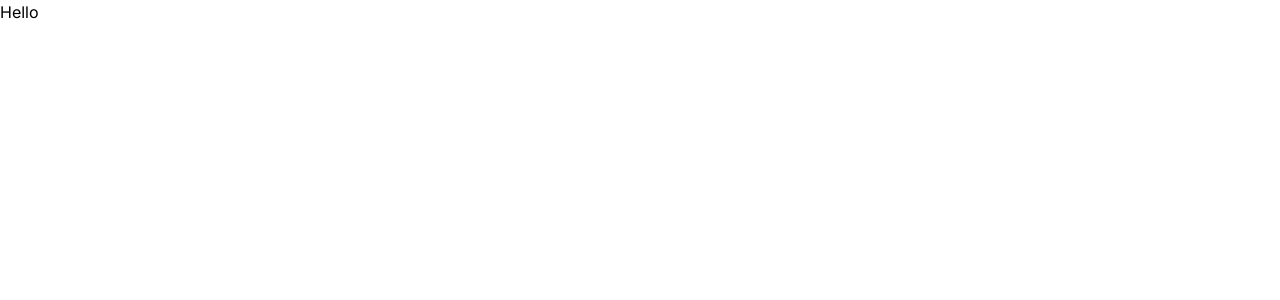
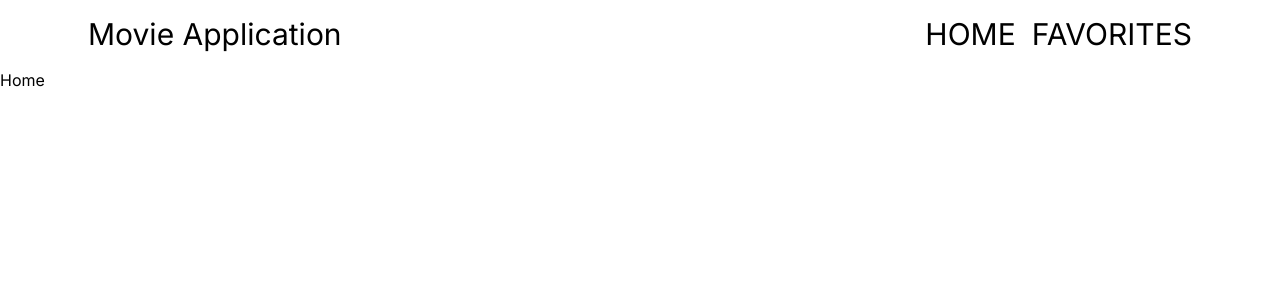
Before and after one commit to tmikulcic/movie-database, a Next.js app: page / in a window 1280 px wide. Shown: the top 300 px of the page. Built offline with nearby package versions, Linux system fonts and the light colour scheme.

Commit message:
Added Header components

```diff
--- a/src/app/layout.tsx
+++ b/src/app/layout.tsx
@@ -1,6 +1,8 @@
 import type { Metadata } from 'next';
 import { Inter } from 'next/font/google';
 import './globals.css';
+
+import Header from '@/components/Header/Header';
 
 const inter = Inter({ subsets: ['latin'] });
 
@@ -16,7 +18,10 @@ export default function RootLayout({
 }>) {
   return (
     <html lang='en'>
-      <body className={inter.className}>{children}</body>
+      <body className={inter.className}>
+        <Header />
+        {children}
+      </body>
     </html>
   );
 }
--- a/src/app/page.tsx
+++ b/src/app/page.tsx
@@ -1,7 +1,7 @@
 const Home = () => {
   return (
     <main>
-      <h1>Hello</h1>
+      <h1>Home</h1>
     </main>
   );
 };
--- /dev/null
+++ b/src/components/Header/Header.tsx
@@ -0,0 +1,15 @@
+import HeaderItem from './HeaderItem';
+
+const Header = () => {
+  return (
+    <header className='flex max-w-6xl mx-auto p-4 justify-between items-center '>
+      <h1 className='mx-2 md:text-xl lg:text-3xl'>Movie Application</h1>
+      <div className=''>
+        <HeaderItem title='Home' url='/home' />
+        <HeaderItem title='Favorites' url='/favorites' />
+      </div>
+    </header>
+  );
+};
+
+export default Header;
--- /dev/null
+++ b/src/components/Header/HeaderItem.tsx
@@ -0,0 +1,16 @@
+import Link from 'next/link';
+
+type HeaderItemProps = {
+  title: string;
+  url: string;
+};
+
+const HeaderItem = ({ title, url }: HeaderItemProps) => {
+  return (
+    <Link className='uppercase mx-2 md:text-xl lg:text-3xl hover:text-amber-500' href={url}>
+      {title}
+    </Link>
+  );
+};
+
+export default HeaderItem;
```
Also changed, not shown: package.json (+5 -4 lines), 1 other file (tests, documents, lock files or other folders).
